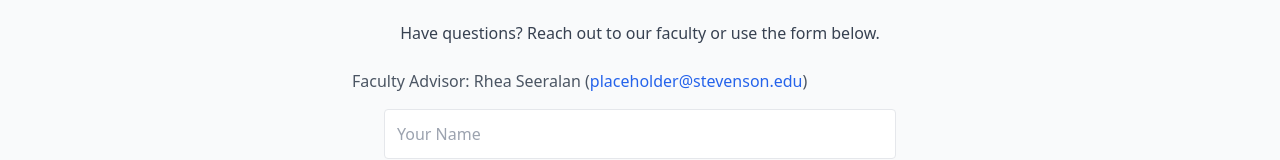
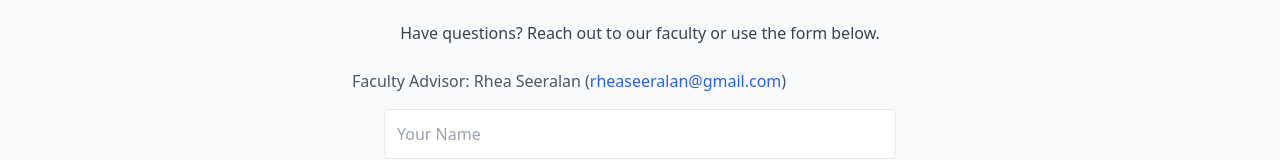
Before and after one commit to rheaSeera/soda-stevenson, a Next.js app: page /contact in a window 1280 px wide. Shown: the part 203-363 px from the top of the page. Built offline with nearby package versions, Linux system fonts and the light colour scheme.

Commit message:
Update page.tsx

```diff
--- a/app/contact/page.tsx
+++ b/app/contact/page.tsx
@@ -9,7 +9,7 @@ export default function ContactPage() {
       </p>
       <div className="max-w-xl mx-auto">
         <p className="mb-4 text-gray-600">
-          Faculty Advisor: Rhea Seeralan (<a href="rheaseeralan@gmail.com" className="text-blue-600 hover:underline">placeholder@stevenson.edu</a>)
+          Faculty Advisor: Rhea Seeralan (<a href="rheaseeralan@gmail.com" className="text-blue-600 hover:underline">rheaseeralan@gmail.com</a>)
         </p>
         <ContactForm />
       </div>
```
